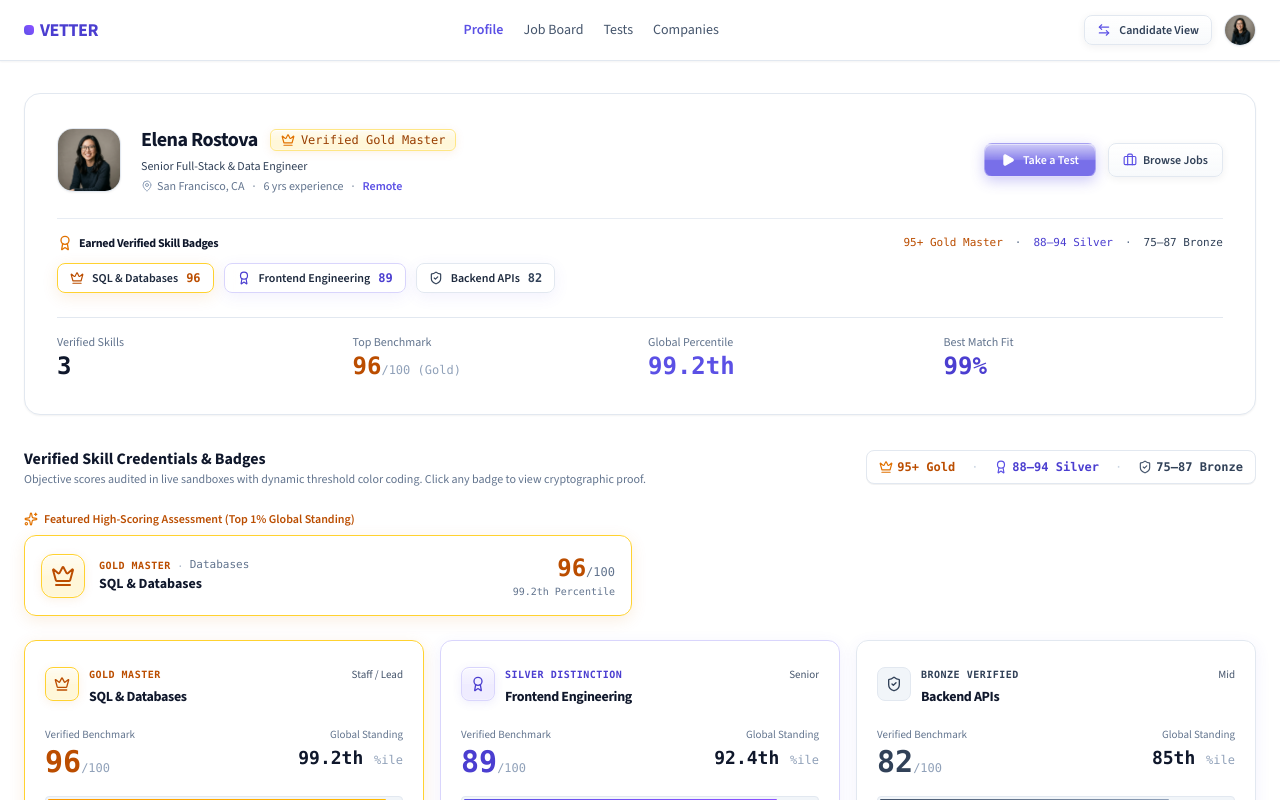
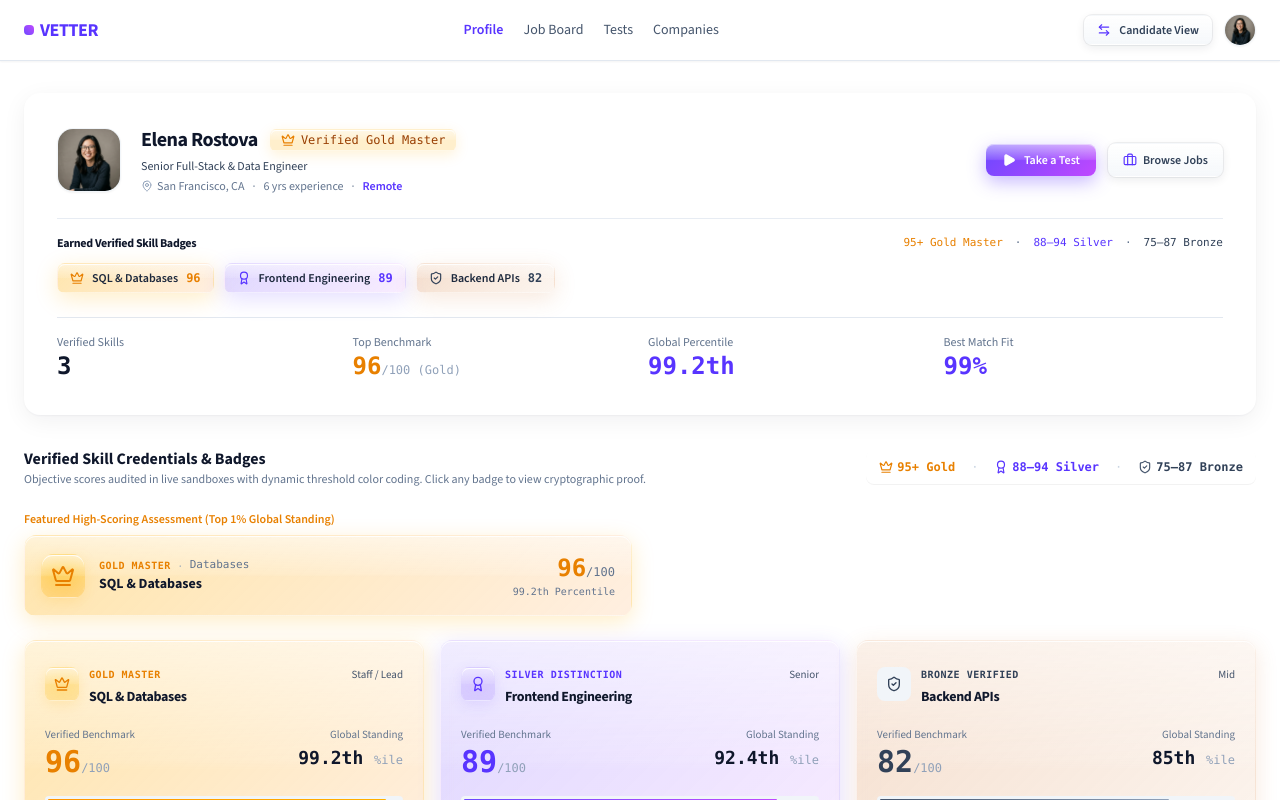
Before and after one commit to AANapps/Vetter, a React (Vite) app: page / in a window 1280 px wide. Shown: the top 800 px of the page. Built offline with nearby package versions, Linux system fonts and the light colour scheme.

Commit message:
Brighten colours, drop card outlines and header icons
Cards now float on soft shadows instead of thin borders, tinted
badges and buttons use more saturated colours, and decorative icons
are removed from section headers.

Co-Authored-By: Claude Opus 5.5 <noreply@anthropic.com>

```diff
--- a/src/components/AssessmentRunner.tsx
+++ b/src/components/AssessmentRunner.tsx
@@ -10,8 +10,6 @@ import {
   Clock,
   Eye,
   CheckCircle2,
-  Table,
-  Terminal,
   ShieldAlert,
   ArrowRight,
   Crown,
@@ -271,7 +269,6 @@ export const AssessmentRunner: React.FC<AssessmentRunnerProps> = ({ test, onClos
             {currentQ.contextData && (
               <div className="space-y-2">
                 <div className="text-xs font-bold text-slate-800 flex items-center gap-1.5">
-                  <Table className="w-3.5 h-3.5 text-indigo-600" />
                   <span>Schema Reference</span>
                 </div>
                 <div className="p-3 bg-indigo-50/50 border border-indigo-200 rounded-lg text-xs font-mono text-indigo-950 overflow-x-auto shadow-2xs">
@@ -387,7 +384,6 @@ export const AssessmentRunner: React.FC<AssessmentRunnerProps> = ({ test, onClos
                   activeTab === 'output' ? 'bg-white text-indigo-700 shadow-2xs' : 'text-slate-500 hover:text-slate-800'
                 }`}
               >
-                <Terminal className="w-3.5 h-3.5" />
                 <span>Execution Output</span>
               </button>
               <button
@@ -396,7 +392,6 @@ export const AssessmentRunner: React.FC<AssessmentRunnerProps> = ({ test, onClos
                   activeTab === 'testcases' ? 'bg-white text-indigo-700 shadow-2xs' : 'text-slate-500 hover:text-slate-800'
                 }`}
               >
-                <CheckCircle2 className="w-3.5 h-3.5" />
                 <span>Test Cases {runResults?.testCaseResults ? `(${runResults.testCaseResults.filter((r: any) => r.passed).length}/${runResults.testCaseResults.length})` : ''}</span>
               </button>
             </div>
--- a/src/components/BusinessesView.tsx
+++ b/src/components/BusinessesView.tsx
@@ -1,6 +1,6 @@
 import React, { useState } from 'react';
 import { Business, JobPosting, AssessmentTest } from '../types';
-import { Briefcase, Award, Search } from 'lucide-react';
+import { Award, Search } from 'lucide-react';
 
 interface BusinessesViewProps {
   businesses: Business[];
@@ -127,7 +127,6 @@ export const BusinessesView: React.FC<BusinessesViewProps> = ({
                 <div className="space-y-2 pt-2 border-t border-slate-200">
                   <div className="flex items-center justify-between text-xs font-semibold text-slate-800">
                     <span className="flex items-center gap-1.5">
-                      <Briefcase className="w-3.5 h-3.5 text-indigo-600" />
                       <span>Open Jobs ({bizJobs.length})</span>
                     </span>
                   </div>
--- a/src/components/CandidatePortal.tsx
+++ b/src/components/CandidatePortal.tsx
@@ -11,7 +11,6 @@ import {
   MapPin,
   DollarSign,
   Search,
-  Sparkles,
   ShieldCheck,
   Send,
   Crown
@@ -153,7 +152,6 @@ export const CandidatePortal: React.FC<CandidatePortalProps> = ({
         <div className="pt-4 border-t border-slate-200/80 space-y-3">
           <div className="flex flex-col sm:flex-row sm:items-center justify-between text-xs gap-2">
             <span className="text-xs font-bold text-slate-900 tracking-tight flex items-center gap-1.5">
-              <Award className="w-4 h-4 text-amber-600" />
               <span>Earned Verified Skill Badges</span>
             </span>
             <div className="flex items-center gap-3 text-[11px] text-slate-500 font-mono font-medium">
@@ -241,7 +239,6 @@ export const CandidatePortal: React.FC<CandidatePortalProps> = ({
           {candidate.verifiedSkills.some((s) => s.score >= 95) && (
             <div className="space-y-2">
               <div className="text-xs font-semibold text-amber-700 flex items-center gap-1.5">
-                <Sparkles className="w-3.5 h-3.5 text-amber-600" />
                 <span>Featured High-Scoring Assessment (Top 1% Global Standing)</span>
               </div>
               <div className="grid grid-cols-1 md:grid-cols-2 gap-4">
--- a/src/components/JobApplicationModal.tsx
+++ b/src/components/JobApplicationModal.tsx
@@ -3,8 +3,6 @@ import { User, JobPosting, AssessmentTest } from '../types';
 import { getBestTestScore } from '../lib/matchingAlgorithm';
 import {
   X,
-  Building,
-  Briefcase,
   Play,
   CheckCircle2,
   AlertTriangle,
@@ -81,7 +79,6 @@ export const JobApplicationModal: React.FC<JobApplicationModalProps> = ({
           <div className="space-y-1">
             <span className="text-[10px] font-mono uppercase text-slate-400 font-bold">Company</span>
             <div className="font-bold text-slate-900 flex items-center gap-1.5">
-              <Building className="w-3.5 h-3.5 text-indigo-600" />
               <span>{job.companyName}</span>
             </div>
             <p className="text-[11px] text-slate-500">{job.location} &middot; {job.workType}</p>
@@ -91,7 +88,6 @@ export const JobApplicationModal: React.FC<JobApplicationModalProps> = ({
             <span className="text-[10px] font-mono uppercase text-slate-400 font-bold">Job</span>
             <div className="flex items-center justify-between">
               <div className="font-bold text-slate-900 text-sm flex items-center gap-2">
-                <Briefcase className="w-4 h-4 text-indigo-600" />
                 <span>{job.title}</span>
               </div>
               <div className="text-xs font-mono font-bold text-indigo-700 bg-indigo-50 border border-indigo-200 px-2 py-0.5 rounded">
--- a/src/components/RecruiterPortal.tsx
+++ b/src/components/RecruiterPortal.tsx
@@ -5,7 +5,6 @@ import {
   Users,
   Plus,
   CheckCircle2,
-  Sparkles,
   ChevronRight,
   Check,
   Award
@@ -837,7 +836,6 @@ export const RecruiterPortal: React.FC<RecruiterPortalProps> = ({
               <div className="p-3 bg-indigo-50/50 border border-indigo-200 rounded-xl space-y-3">
                 <div className="flex items-center justify-between">
                   <span className="text-xs font-bold text-indigo-900 flex items-center gap-1.5">
-                    <Sparkles className="w-3.5 h-3.5 text-indigo-600" />
                     <span>Attach a Test</span>
                   </span>
                   <label className={`flex items-center gap-1.5 text-xs text-indigo-800 font-medium cursor-pointer ${newJobAttachedTestId ? '' : 'opacity-40 pointer-events-none'}`}>
--- a/src/index.css
+++ b/src/index.css
@@ -76,12 +76,47 @@
    ------------------------------------------------------------------ */
 
 :root {
-  --glass-sheen: linear-gradient(180deg, rgba(255, 255, 255, 0.65) 0%, rgba(255, 255, 255, 0.15) 48%, rgba(255, 255, 255, 0) 52%);
-  --glass-highlight: inset 0 1px 0 rgba(255, 255, 255, 0.9), inset 0 -1px 0 rgba(255, 255, 255, 0.25);
-  --glass-blur: blur(12px) saturate(170%);
+  --vivid-violet: 108, 71, 255;
+  --vivid-magenta: 192, 72, 255;
+  --vivid-emerald: 0, 196, 120;
+  --vivid-amber: 255, 176, 0;
+  --vivid-rose: 255, 56, 108;
+  --vivid-bronze: 214, 120, 48;
+
+  --glass-sheen: linear-gradient(180deg, rgba(255, 255, 255, 0.55) 0%, rgba(255, 255, 255, 0.12) 48%, rgba(255, 255, 255, 0) 52%);
+  --glass-highlight: inset 0 1px 0 rgba(255, 255, 255, 0.85);
+  --glass-blur: blur(12px) saturate(180%);
+
+  --card-shadow: 0 1px 2px rgba(15, 23, 42, 0.04), 0 6px 24px rgba(15, 23, 42, 0.06);
+  --card-shadow-lift: 0 2px 4px rgba(15, 23, 42, 0.05), 0 14px 36px rgba(var(--vivid-violet), 0.14);
 }
 
-/* Tinted pills, badges and panels */
+/* More saturated brand text */
+.text-indigo-600, .text-indigo-700, .text-violet-600 { color: rgb(88, 52, 255); }
+.text-indigo-800, .text-indigo-900, .text-indigo-950 { color: rgb(60, 30, 200); }
+.text-emerald-600, .text-emerald-700 { color: rgb(0, 160, 96); }
+.text-amber-600, .text-amber-700 { color: rgb(232, 128, 0); }
+.text-rose-700, .text-rose-800 { color: rgb(228, 30, 84); }
+
+/* ---- Outlines: cards lose their thin borders and float on soft shadows ---- */
+[class*="rounded-"]:is(
+  .border-slate-100, .border-slate-200, .border-slate-200\/80,
+  [class*="border-indigo-"], [class*="border-emerald-"], [class*="border-amber-"], [class*="border-rose-"]
+):not(input, textarea, select, .border-dashed),
+.bg-gradient-to-r[class*="via-white"],
+.bg-gradient-to-br[class*="via-white"] {
+  border-color: transparent !important;
+}
+[class*="rounded-xl"].bg-white,
+[class*="rounded-2xl"].bg-white {
+  box-shadow: var(--card-shadow);
+}
+[class*="rounded-"][class*="hover:border-"]:not(input, textarea, select):hover {
+  border-color: transparent !important;
+  box-shadow: var(--card-shadow-lift);
+}
+
+/* ---- Tinted pills, badges and panels ---- */
 .bg-indigo-50, .bg-indigo-50\/20, .bg-indigo-50\/40, .bg-indigo-50\/50,
 .bg-indigo-50\/60, .bg-indigo-50\/70, .bg-indigo-100, .bg-indigo-100\/70,
 .bg-emerald-50, .bg-emerald-50\/80, .bg-emerald-100\/70,
@@ -93,71 +128,95 @@
 }
 .bg-indigo-50, .bg-indigo-50\/20, .bg-indigo-50\/40, .bg-indigo-50\/50,
 .bg-indigo-50\/60, .bg-indigo-50\/70, .bg-indigo-100, .bg-indigo-100\/70 {
-  background-color: rgba(196, 186, 255, 0.28);
-  box-shadow: var(--glass-highlight), 0 2px 10px rgba(91, 80, 229, 0.1);
+  background-color: rgba(var(--vivid-violet), 0.14);
+  box-shadow: var(--glass-highlight), 0 4px 14px rgba(var(--vivid-violet), 0.12);
 }
 .bg-emerald-50, .bg-emerald-50\/80, .bg-emerald-100\/70 {
-  background-color: rgba(167, 243, 208, 0.32);
-  box-shadow: var(--glass-highlight), 0 2px 10px rgba(16, 185, 129, 0.1);
+  background-color: rgba(var(--vivid-emerald), 0.16);
+  box-shadow: var(--glass-highlight), 0 4px 14px rgba(var(--vivid-emerald), 0.12);
 }
 .bg-amber-50, .bg-amber-50\/60, .bg-amber-100 {
-  background-color: rgba(253, 230, 138, 0.32);
-  box-shadow: var(--glass-highlight), 0 2px 10px rgba(217, 119, 6, 0.1);
+  background-color: rgba(var(--vivid-amber), 0.2);
+  box-shadow: var(--glass-highlight), 0 4px 14px rgba(var(--vivid-amber), 0.16);
 }
 .bg-rose-50, .bg-rose-50\/80 {
-  background-color: rgba(254, 205, 211, 0.34);
-  box-shadow: var(--glass-highlight), 0 2px 10px rgba(225, 29, 72, 0.1);
+  background-color: rgba(var(--vivid-rose), 0.13);
+  box-shadow: var(--glass-highlight), 0 4px 14px rgba(var(--vivid-rose), 0.12);
 }
 
-/* Skill tier badges (gold / silver / bronze gradients) */
+/* ---- Skill tier badges ---- */
 .bg-gradient-to-r[class*="via-white"],
 .bg-gradient-to-br[class*="via-white"] {
-  background-image: var(--glass-sheen), linear-gradient(to bottom right, var(--tw-gradient-stops));
-  box-shadow: var(--glass-highlight), 0 4px 16px rgba(91, 80, 229, 0.08);
+  background-image: var(--glass-sheen), linear-gradient(135deg, var(--tier-from), var(--tier-to)) !important;
+  box-shadow: var(--glass-highlight), 0 6px 22px var(--tier-glow);
   -webkit-backdrop-filter: var(--glass-blur);
   backdrop-filter: var(--glass-blur);
 }
-.from-amber-50.bg-gradient-to-r,
-.from-amber-50.bg-gradient-to-br {
-  --tw-gradient-from: rgba(253, 230, 138, 0.45);
-  box-shadow: var(--glass-highlight), 0 4px 16px rgba(217, 119, 6, 0.12);
+/* Gold */
+.from-amber-50[class*="via-white"] {
+  --tier-from: rgba(var(--vivid-amber), 0.32);
+  --tier-to: rgba(255, 120, 0, 0.12);
+  --tier-glow: rgba(var(--vivid-amber), 0.22);
+}
+/* Silver */
+[class*="from-indigo-50"][class*="via-white"] {
+  --tier-from: rgba(var(--vivid-violet), 0.22);
+  --tier-to: rgba(var(--vivid-magenta), 0.1);
+  --tier-glow: rgba(var(--vivid-violet), 0.18);
+}
+/* Bronze */
+[class*="to-slate-100"][class*="via-white"] {
+  --tier-from: rgba(var(--vivid-bronze), 0.24);
+  --tier-to: rgba(var(--vivid-bronze), 0.07);
+  --tier-glow: rgba(var(--vivid-bronze), 0.16);
+}
+/* Recorded / developing */
+.to-slate-50[class*="via-white"] {
+  --tier-from: rgba(100, 116, 139, 0.12);
+  --tier-to: rgba(100, 116, 139, 0.04);
+  --tier-glow: rgba(15, 23, 42, 0.06);
 }
 
-/* Buttons */
+/* ---- Buttons ---- */
 button.bg-indigo-600,
 a.bg-indigo-600 {
-  background-color: rgba(91, 80, 229, 0.82);
-  background-image: var(--glass-sheen);
-  border: 1px solid rgba(255, 255, 255, 0.35);
-  box-shadow: inset 0 1px 0 rgba(255, 255, 255, 0.45), 0 4px 14px rgba(91, 80, 229, 0.3);
-  -webkit-backdrop-filter: var(--glass-blur);
-  backdrop-filter: var(--glass-blur);
+  background-color: rgb(var(--vivid-violet));
+  background-image: var(--glass-sheen), linear-gradient(135deg, rgb(var(--vivid-violet)), rgb(var(--vivid-magenta)));
+  border: none;
+  box-shadow: inset 0 1px 0 rgba(255, 255, 255, 0.45), 0 6px 18px rgba(var(--vivid-violet), 0.38);
 }
 button.bg-indigo-600:not(:disabled):hover,
 a.bg-indigo-600:hover {
-  background-color: rgba(75, 62, 208, 0.9);
-  box-shadow: inset 0 1px 0 rgba(255, 255, 255, 0.45), 0 6px 20px rgba(91, 80, 229, 0.38);
+  filter: brightness(1.06) saturate(1.1);
+  box-shadow: inset 0 1px 0 rgba(255, 255, 255, 0.45), 0 10px 26px rgba(var(--vivid-violet), 0.45);
 }
+.bg-indigo-600:not(button):not(a) {
+  background-color: rgb(var(--vivid-violet));
+}
+.from-indigo-600 { --tw-gradient-from: rgb(var(--vivid-violet)) !important; }
+.to-violet-500 { --tw-gradient-to: rgb(var(--vivid-magenta)) !important; }
+.from-amber-500 { --tw-gradient-from: rgb(255, 150, 0) !important; }
+.to-amber-400 { --tw-gradient-to: rgb(var(--vivid-amber)) !important; }
+
 button.bg-slate-900 {
-  background-color: rgba(15, 23, 42, 0.82);
   background-image: var(--glass-sheen);
-  box-shadow: inset 0 1px 0 rgba(255, 255, 255, 0.3), 0 4px 14px rgba(15, 23, 42, 0.25);
+  box-shadow: inset 0 1px 0 rgba(255, 255, 255, 0.3), 0 6px 18px rgba(15, 23, 42, 0.25);
 }
 button.bg-amber-500 {
-  background-color: rgba(245, 158, 11, 0.85);
+  background-color: rgb(255, 160, 0);
   background-image: var(--glass-sheen);
-  box-shadow: inset 0 1px 0 rgba(255, 255, 255, 0.5), 0 4px 14px rgba(217, 119, 6, 0.3);
+  box-shadow: inset 0 1px 0 rgba(255, 255, 255, 0.5), 0 6px 18px rgba(var(--vivid-amber), 0.4);
 }
 button.bg-white,
 button.bg-slate-50,
 button.bg-slate-100 {
-  background-color: rgba(255, 255, 255, 0.6);
-  background-image: linear-gradient(180deg, rgba(255, 255, 255, 0.95), rgba(241, 245, 249, 0.55));
-  box-shadow: inset 0 1px 0 #ffffff, 0 2px 8px rgba(15, 23, 42, 0.06);
-  -webkit-backdrop-filter: var(--glass-blur);
-  backdrop-filter: var(--glass-blur);
+  background-color: #ffffff;
+  background-image: linear-gradient(180deg, #ffffff, rgba(241, 245, 249, 0.7));
+  border-color: transparent !important;
+  box-shadow: inset 0 1px 0 #ffffff, 0 0 0 1px rgba(15, 23, 42, 0.06), 0 3px 10px rgba(15, 23, 42, 0.08);
 }
 button.bg-white:not(:disabled):hover,
 button.bg-slate-50:not(:disabled):hover {
-  background-image: linear-gradient(180deg, rgba(255, 255, 255, 0.95), rgba(235, 232, 253, 0.7));
+  background-image: linear-gradient(180deg, #ffffff, rgba(var(--vivid-violet), 0.08));
+  box-shadow: inset 0 1px 0 #ffffff, 0 0 0 1px rgba(var(--vivid-violet), 0.12), 0 6px 16px rgba(var(--vivid-violet), 0.14);
 }
```
